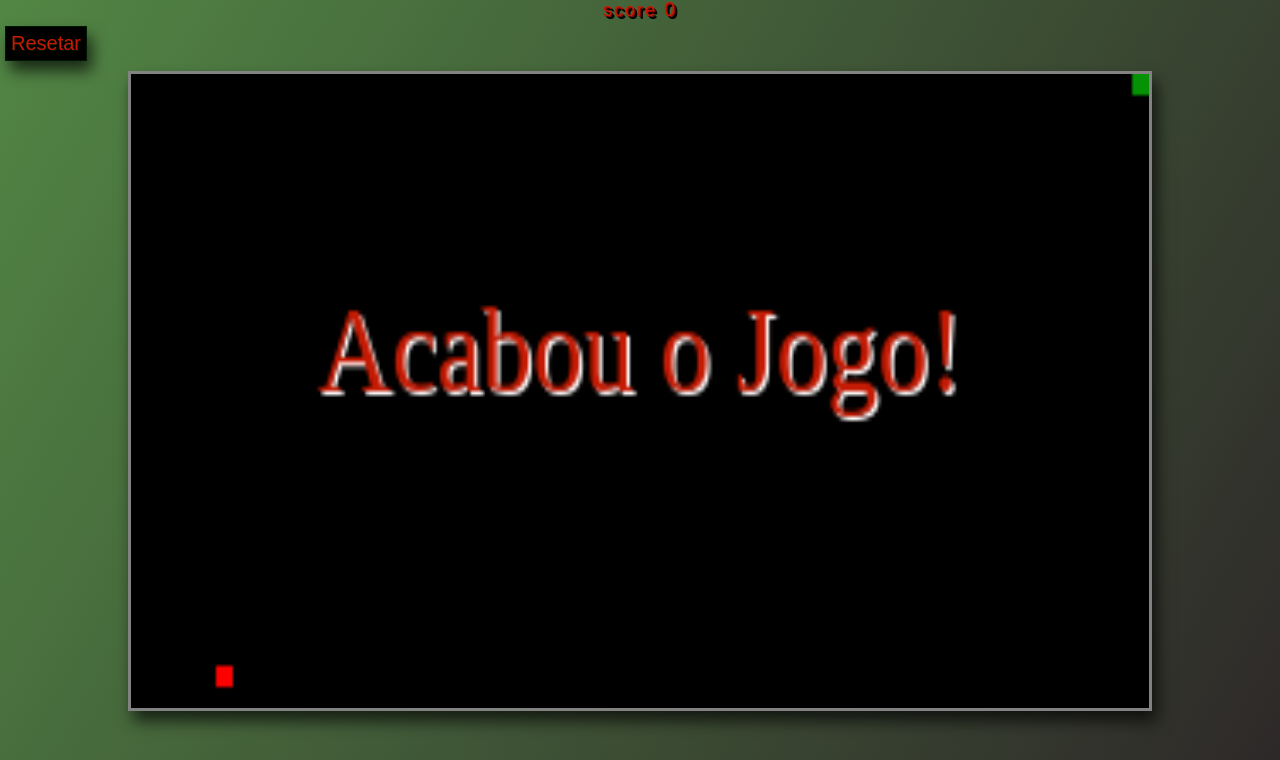
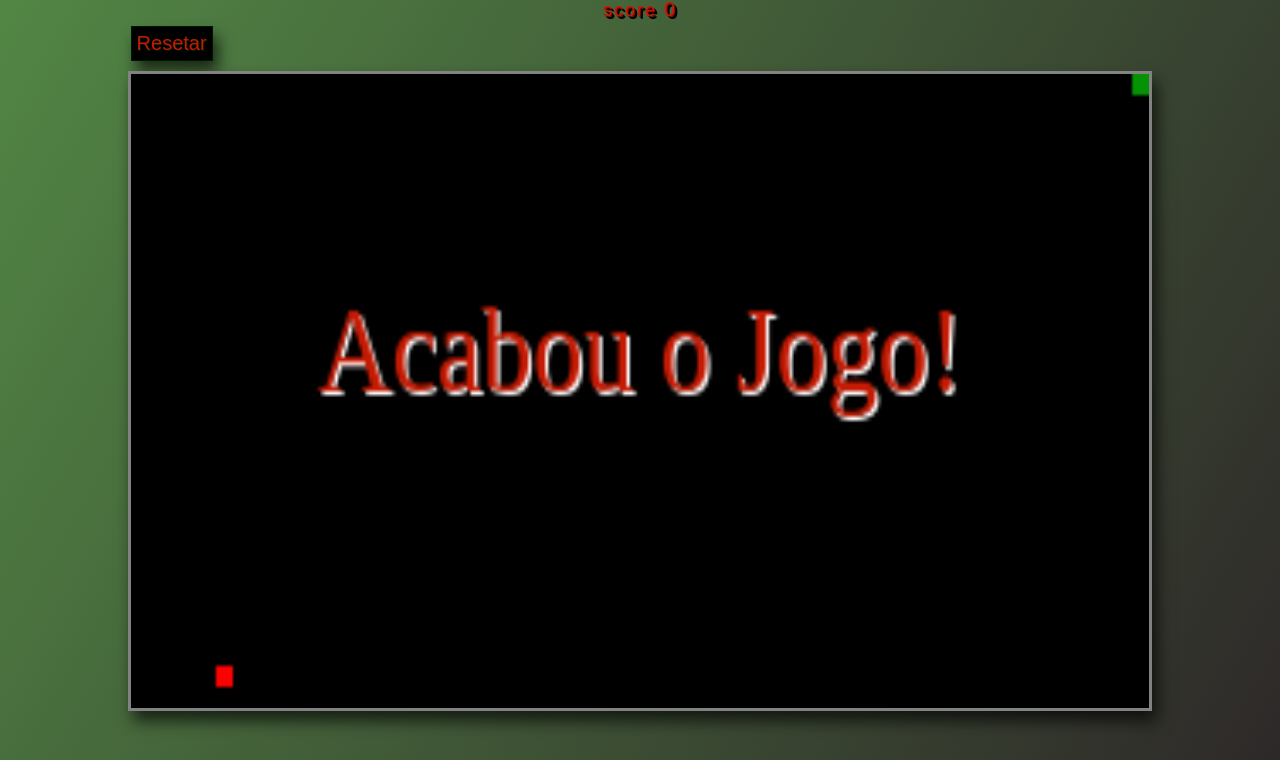
Before and after one commit to Obrunowww/jogo-da-cobrinha, a plain HTML site: page index.html in a window 1280 px wide. Shown: the part 40-800 px from the top of the page. Drawn offline with Linux system fonts and the light colour scheme; a web font is replaced by a local one.

Commit message:
botão alterado

```diff
--- a/style.css
+++ b/style.css
@@ -36,6 +36,7 @@ p{
 }
 div{
    align-self: start;
+   margin-left: 9.81132075471698vw;
 
 }
 canvas{
```
